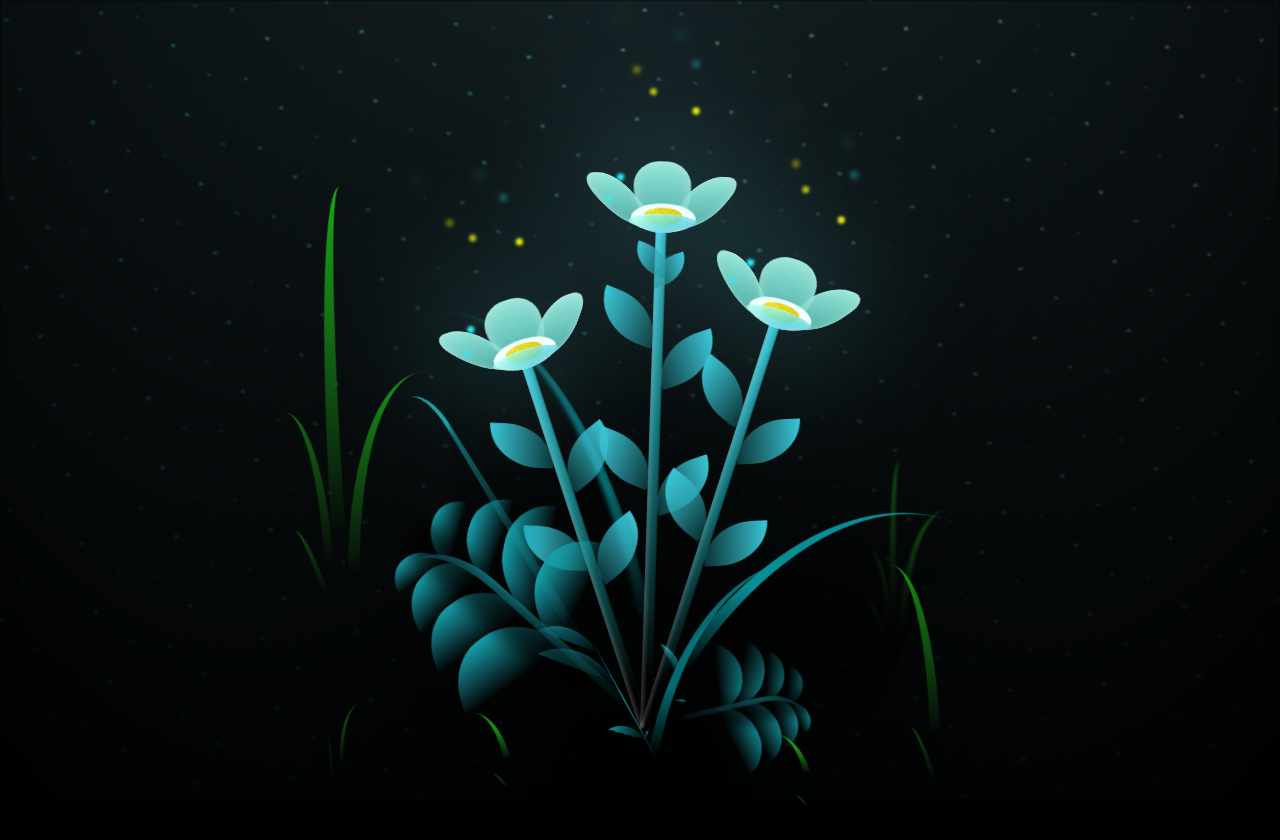
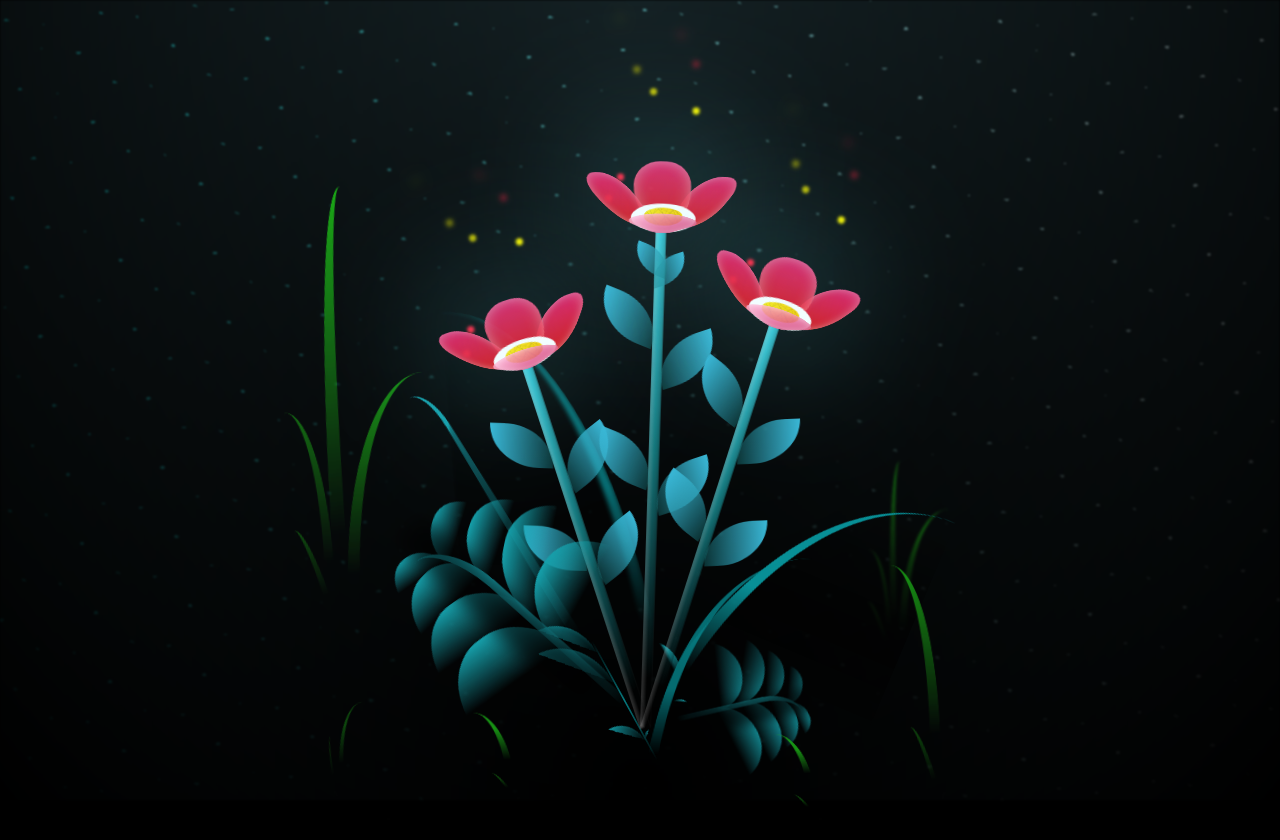
Before and after one commit to zidniryi/flowers-for-liza, a plain HTML site: page index.html in a window 1280 px wide. Drawn offline with Linux system fonts and the light colour scheme.

Commit message:
change color image

```diff
--- a/index.html
+++ b/index.html
@@ -2,13 +2,14 @@
 <html lang="en" >
 <head>
   <meta charset="UTF-8">
-  <title>CodePen - A Pen by kezzy go</title>
+  <title>Flowers For Liza</title>
   <link rel="stylesheet" href="./style.css">
 
 </head>
 <body>
 <!-- partial:index.partial.html -->
 <body class="not-loaded">
+
   <div id="foru"></div>
   <div class="night"></div>
   <div class="flowers">
--- a/style.css
+++ b/style.css
@@ -141,7 +141,7 @@ body {
   height: 11vmin;
   border-radius: 51% 49% 47% 53%/44% 45% 55% 69%;
   background-color: #a7ffee;
-  background-image: linear-gradient(to top, #54b8aa, #a7ffee);
+  background-image: linear-gradient(to top, #ee1010, #f32071);
   transform-origin: bottom center;
   opacity: 0.9;
   box-shadow: inset 0 0 2vmin rgba(255, 255, 255, 0.5);
@@ -161,7 +161,7 @@ body {
   transform-origin: bottom left;
   border-radius: 4vmin 10vmin 4vmin 4vmin;
   transform: translate(0%, 18%) rotateX(70deg) rotate(-43deg);
-  background-image: linear-gradient(to top, #39c6d6, #a7ffee);
+  background-image: linear-gradient(to top, #d63975, #ffa7cf);
   z-index: 1;
   opacity: 0.8;
 }
@@ -202,7 +202,7 @@ body {
   height: var(--h);
   border-top-right-radius: var(--h);
   border-bottom-left-radius: var(--h);
-  background-image: linear-gradient(to top, rgba(20, 117, 122, 0.4), #39c6d6);
+  background-image: linear-gradient(to top, rgba(20, 117, 122, 0.4), #39b7d6);
 }
 .flower__line__leaf--1 {
   transform: rotate(70deg) rotateY(30deg);
@@ -245,7 +245,7 @@ body {
   animation: light-ans 4s linear infinite backwards;
 }
 .flower__light:nth-child(odd) {
-  background-color: #23f0ff;
+  background-color: #ff2340;
 }
 .flower__light--1 {
   left: -2vmin;
```
